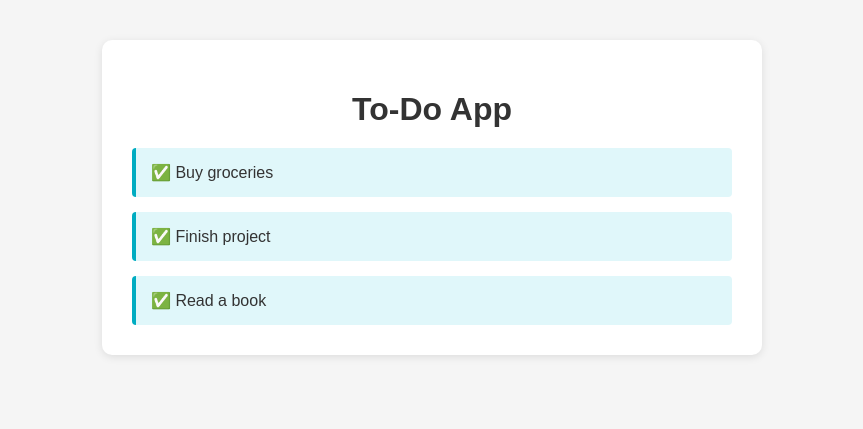
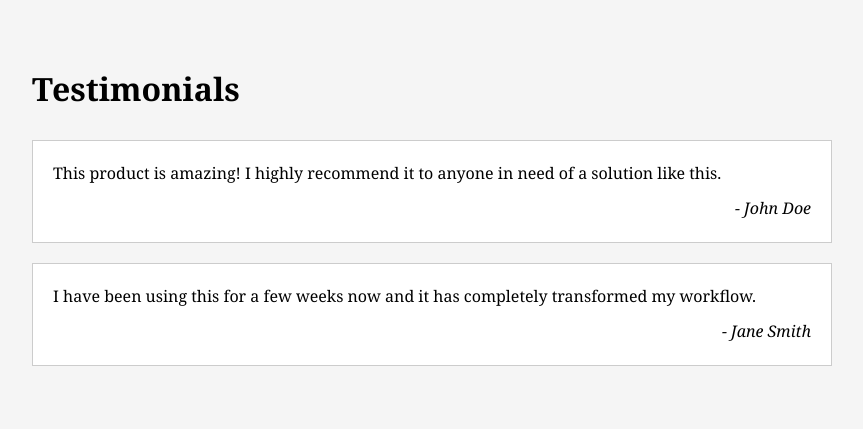
Before and after one commit to acciojob/testimonial-22karlokesh, a website: page main.html in a window 1280 px wide. Shown: the whole page, without its empty margins (208-1071 px from the left). Drawn offline with Linux system fonts and the light colour scheme.

Commit message:
created a submission

```diff
--- a/main.html
+++ b/main.html
@@ -2,21 +2,24 @@
 <html lang="en">
 <head>
   <meta charset="UTF-8" />
-  <meta name="viewport" content="width=device-width, initial-scale=1.0"/>
-  <title>To-Do App</title>
+  <title>Testimonials</title>
   <link rel="stylesheet" href="styles.css" />
 </head>
 <body>
 
-  <div id="app">
-    <h1>To-Do App</h1>
+  <section class="testimonial-section">
+    <h2>Testimonials</h2>
 
-    <div class="parent">
-      <div class="child">✅ Buy groceries</div>
-      <div class="child">✅ Finish project</div>
-      <div class="child">✅ Read a book</div>
+    <div class="testimonial">
+      <p>This product is amazing! I highly recommend it to anyone in need of a solution like this.</p>
+      <p class="author">- <em>John Doe</em></p>
     </div>
-  </div>
+
+    <div class="testimonial">
+      <p>I have been using this for a few weeks now and it has completely transformed my workflow.</p>
+      <p class="author">- <em>Jane Smith</em></p>
+    </div>
+  </section>
 
 </body>
 </html>
--- a/styles.css
+++ b/styles.css
@@ -1,36 +1,36 @@
 body {
-  font-family: Arial, sans-serif;
+  margin: 0;
+  font-family: Georgia, serif;
   background-color: #f5f5f5;
-  margin: 0;
-  padding: 40px;
 }
 
-#app {
-  max-width: 600px;
-  margin: 0 auto;
-  background-color: #fff;
-  padding: 30px;
-  border-radius: 10px;
-  box-shadow: 0 2px 8px rgba(0, 0, 0, 0.1);
+.testimonial-section {
+  background-color: #f5f5f5;
+  padding: 40px;
+  max-width: 800px;
+  margin: auto;
 }
 
-h1 {
-  text-align: center;
-  color: #333;
+.testimonial-section h2 {
+  font-size: 2em;
+  margin-bottom: 30px;
+  font-weight: bold;
+}
+
+.testimonial {
+  background-color: #fff;
+  padding: 20px;
+  border: 1px solid #ccc;
   margin-bottom: 20px;
 }
 
-.parent {
-  display: flex;
-  flex-direction: column;
-  gap: 15px;
+.testimonial p {
+  margin: 0;
+  line-height: 1.6;
 }
 
-.child {
-  background-color: #e0f7fa;
-  padding: 15px;
-  border-left: 4px solid #00acc1;
-  border-radius: 4px;
-  font-size: 16px;
-  color: #333;
+.testimonial .author {
+  text-align: right;
+  margin-top: 10px;
+  font-style: italic;
 }
```
